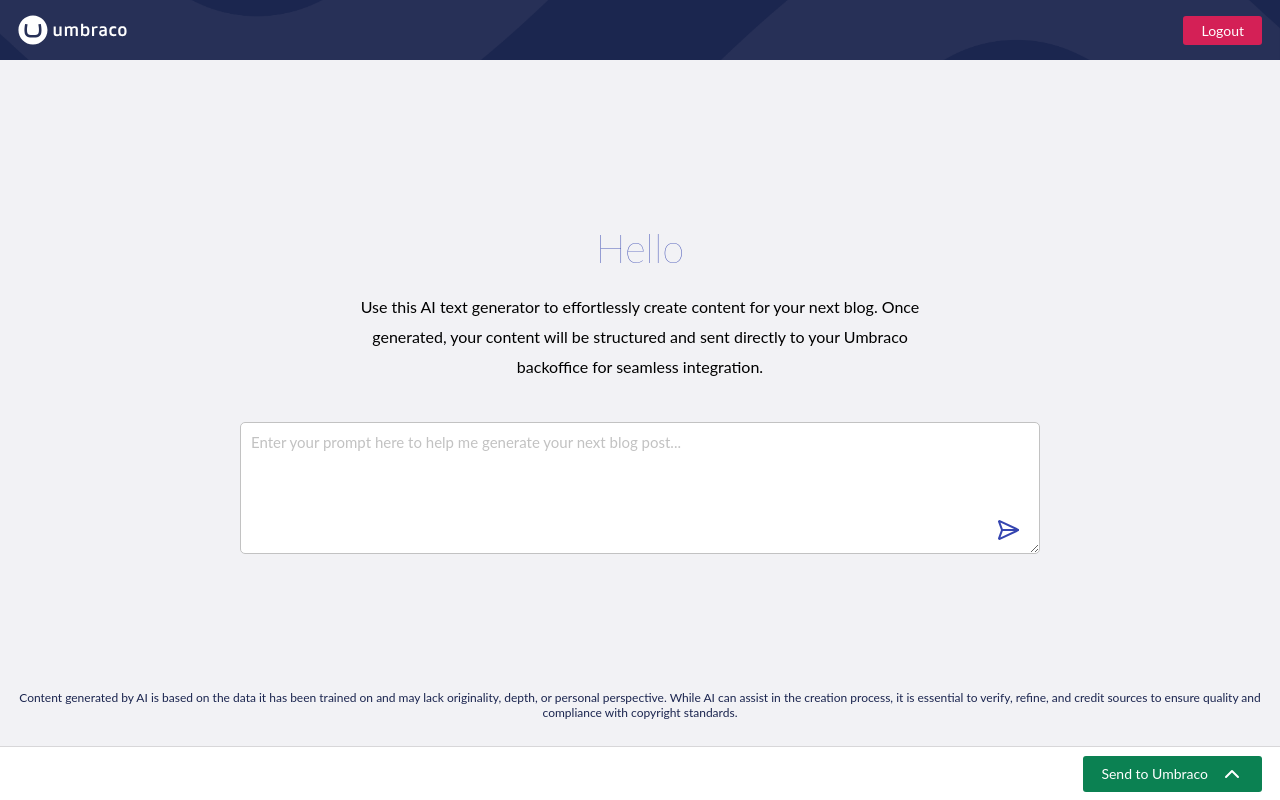
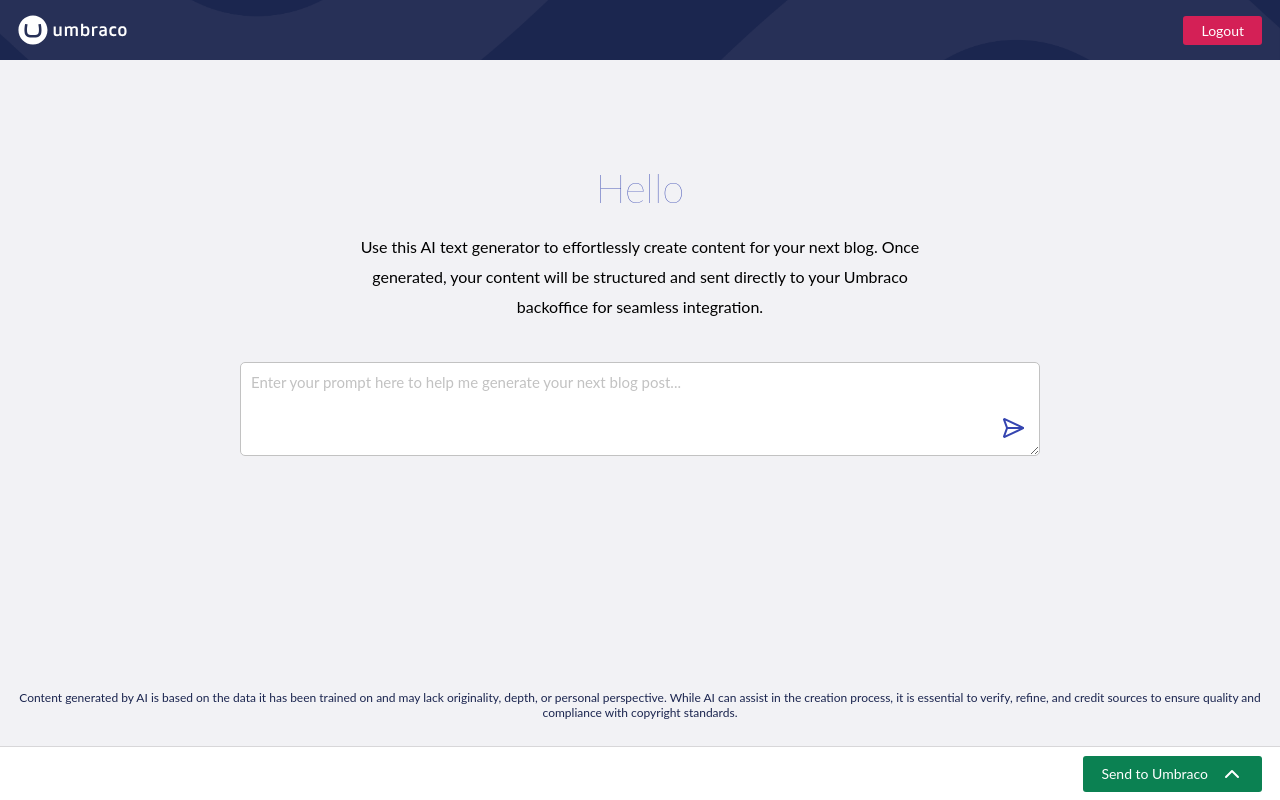
Before and after one commit to AnnicaF/Management-API-and-AI, a Vue app: page /home in a window 1280 px wide. Built offline with nearby package versions, Linux system fonts and the light colour scheme; no server answers.

Commit message:
Add prompt box to bottom, fixed navebar to top and edit the textboxes

```diff
--- a/src/assets/style/navBar.css
+++ b/src/assets/style/navBar.css
@@ -10,6 +10,10 @@
     background-position: left center;
     width: 100%;
     height: 60px;
+    position: fixed;
+    top: 0;
+    left: 0;
+    z-index: 1000;
 }
 
 .logo-container {
--- a/src/assets/style/openAIComponent.css
+++ b/src/assets/style/openAIComponent.css
@@ -22,18 +22,14 @@
   color: #C2C2C2;
 }
 
-.textarea-large {
-  height: 132px;
-}
-
 .textarea-small {
   height: 100px;
 }
 
 .send-button {
   position: absolute;
-  top: 80%;
-  right: 20px;
+  top: 68%;
+  right: 10px;
   transform: translateY(-50%);
   background-color: transparent;
   border: none;
@@ -45,7 +41,7 @@
   cursor: pointer;
   color: #3545B0;
   font-size: 20px;
-  padding: 0;
+  padding: 5px;
 }
 
 .success-message,
@@ -77,3 +73,14 @@
   margin-right: 10px;
   word-wrap: break-word;
 }
+
+.textarea-container.fixed-bottom {
+  position: fixed;
+  bottom: 0;
+  left: 50%;
+  transform: translateX(-50%);
+  width: 100%;
+  max-width: 800px;
+  z-index: 1000;
+  padding-bottom: 20px;
+}
--- a/src/assets/style/responseView.css
+++ b/src/assets/style/responseView.css
@@ -13,3 +13,7 @@
     border-radius: 5px;
     cursor: pointer;
   }
+
+  .response-view {
+    padding-bottom: 180px; /* Adjust this based on your textarea height */
+  }
--- a/src/components/AiResponse.vue
+++ b/src/components/AiResponse.vue
@@ -12,6 +12,7 @@ const handleEditMessage = () => {
   editToggle.value = !editToggle.value;
   console.log('Changed to:', editToggle.value);
 };
+
 </script>
 
 <template>
--- a/src/components/OpenAIComponent.vue
+++ b/src/components/OpenAIComponent.vue
@@ -14,6 +14,10 @@ const props = defineProps({
     type: String,
     default: 'Enter your prompt here to help me generate your next blog post...',
   },
+  view: {
+    type: String,
+    default: 'home', // Default view is home
+  },
 });
 
 const userPrompt = ref('');
@@ -25,6 +29,10 @@ const router = useRouter();
 
 const sizeClass = computed(() => {
   return props.size === 'small' ? 'textarea-small' : 'textarea-large';
+});
+
+const viewClass = computed(() => {
+  return props.view === 'response' ? 'fixed-bottom' : '';
 });
 
 const fetchOpenAI = async () => {
@@ -105,7 +113,7 @@ const handleSend = async () => {
 </script>
 
 <template>
-  <div class="textarea-container">
+  <div class="textarea-container" :class="viewClass">
     <textarea
       v-model="userPrompt"
       :class="['custom-textarea', sizeClass]"
--- a/src/views/HomeView.vue
+++ b/src/views/HomeView.vue
@@ -13,7 +13,7 @@
   </nav>
   <div class="home-view">
     <HeaderComponent />
-    <OpenAIComponent />
+    <OpenAIComponent view="home"/>
     <ReminderText />
     <Footer/>
   </div>
--- a/src/views/ResponseView.vue
+++ b/src/views/ResponseView.vue
@@ -20,7 +20,7 @@ router.push('/');
     </nav>
     <div class="response-view">
       <AiResponse />
-      <OpenAIComponent size="small" placeholderText="Message UmbracoWriter"/>
+      <OpenAIComponent size="small" placeholderText="Message UmbracoWriter" view="response"/>
       <ReminderText />
       <Footer />
     </div>
```
